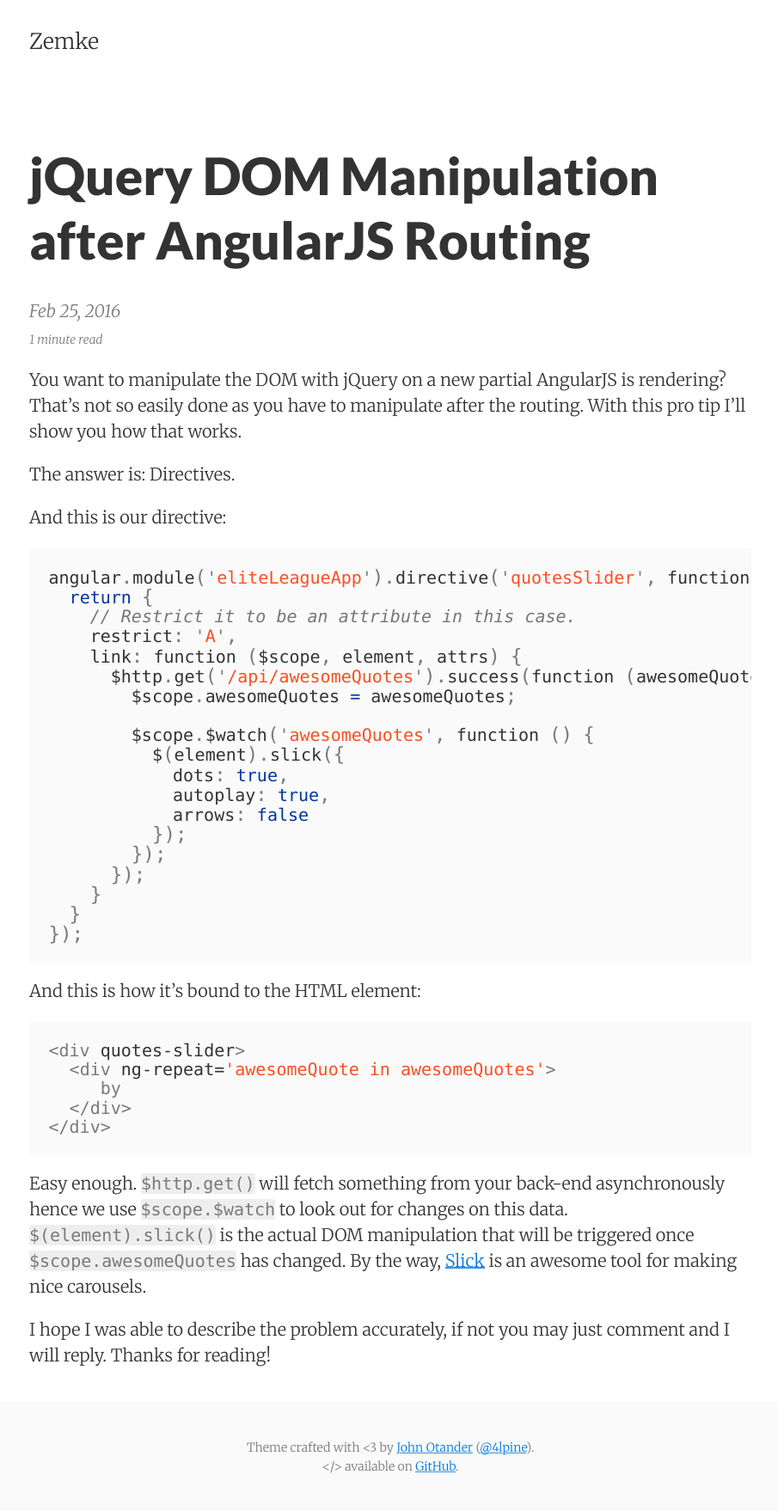
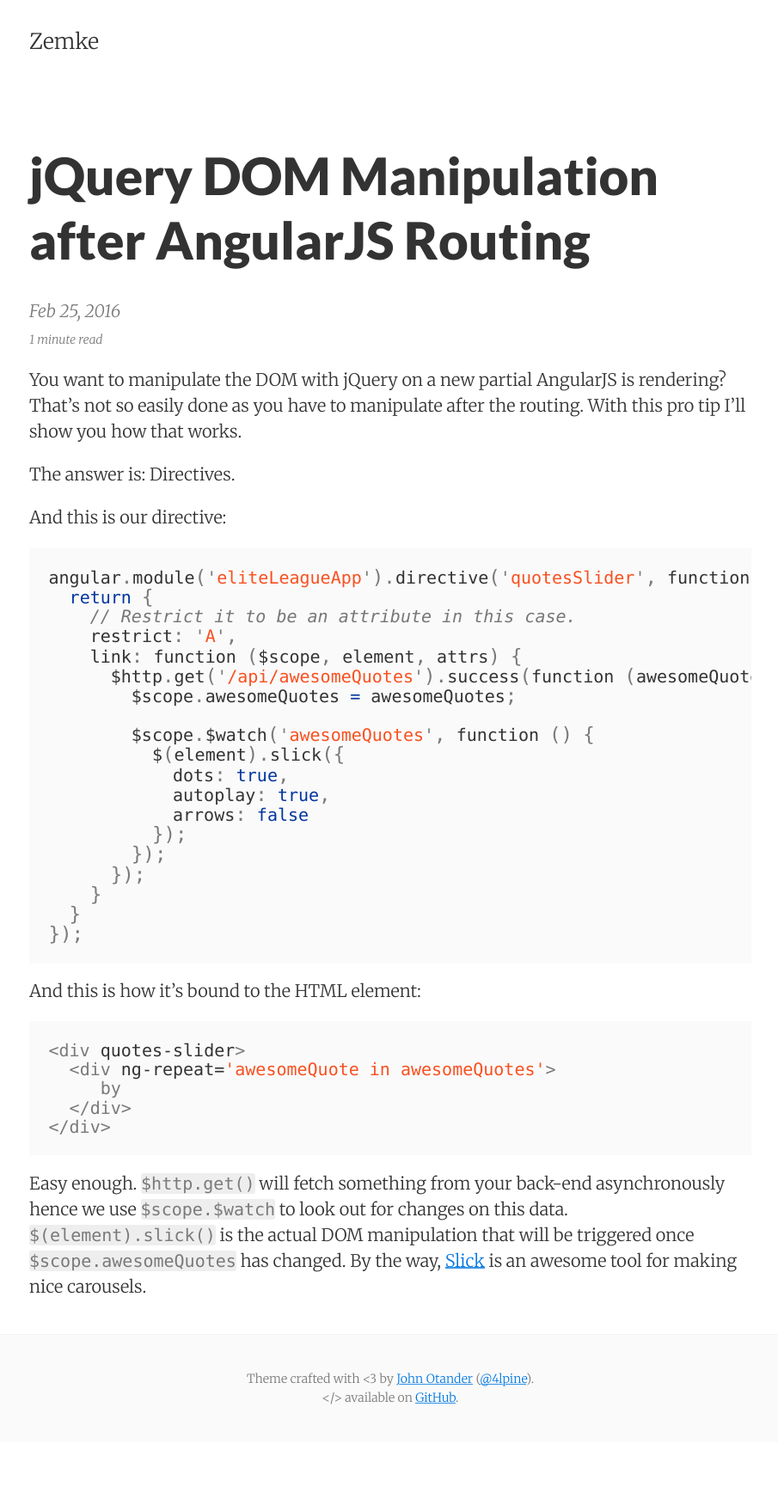
Before and after one commit to Zemke/zemke.github.io, a Jekyll site: the page built from _posts/2016-02-25-jquery-dom-manipulation-after-angularjs-routing.md, in a window 1280 px wide. Shown: the whole page at 86% size, without its empty margins (186-1091 px from the left). Built offline with Jekyll 4.4.1, drawn with Linux system fonts in a browser that asks for light colours; after the commit the page ends 1678 px from its top, so only the background shows below that.

````diff
--- a/_posts/2016-02-25-jquery-dom-manipulation-after-angularjs-routing.md
+++ b/_posts/2016-02-25-jquery-dom-manipulation-after-angularjs-routing.md
@@ -44,5 +44,3 @@ And this is how it’s bound to the HTML element:
 ```
 
 Easy enough. `$http.get()` will fetch something from your back-end asynchronously hence we use `$scope.$watch` to look out for changes on this data. `$(element).slick()` is the actual DOM manipulation that will be triggered once `$scope.awesomeQuotes` has changed. By the way, [Slick](http://kenwheeler.github.io/slick/) is an awesome tool for making nice carousels.
-
-I hope I was able to describe the problem accurately, if not you may just comment and I will reply. Thanks for reading!
````
Also changed, not shown: _posts/2016-02-25-firefox-on-os-x-with-safari-like-swipe-animation.md (+4 -4 lines), images/Screen_Shot_2013-11-13_at_19.06.54.png (added), images/Screen_Shot_2013-11-13_at_19.52.48.png (added), images/Screen_Shot_2013-11-13_at_19.53.54.png (added), images/Screen_Shot_2013-11-17_at_02.13.02.png (added).
